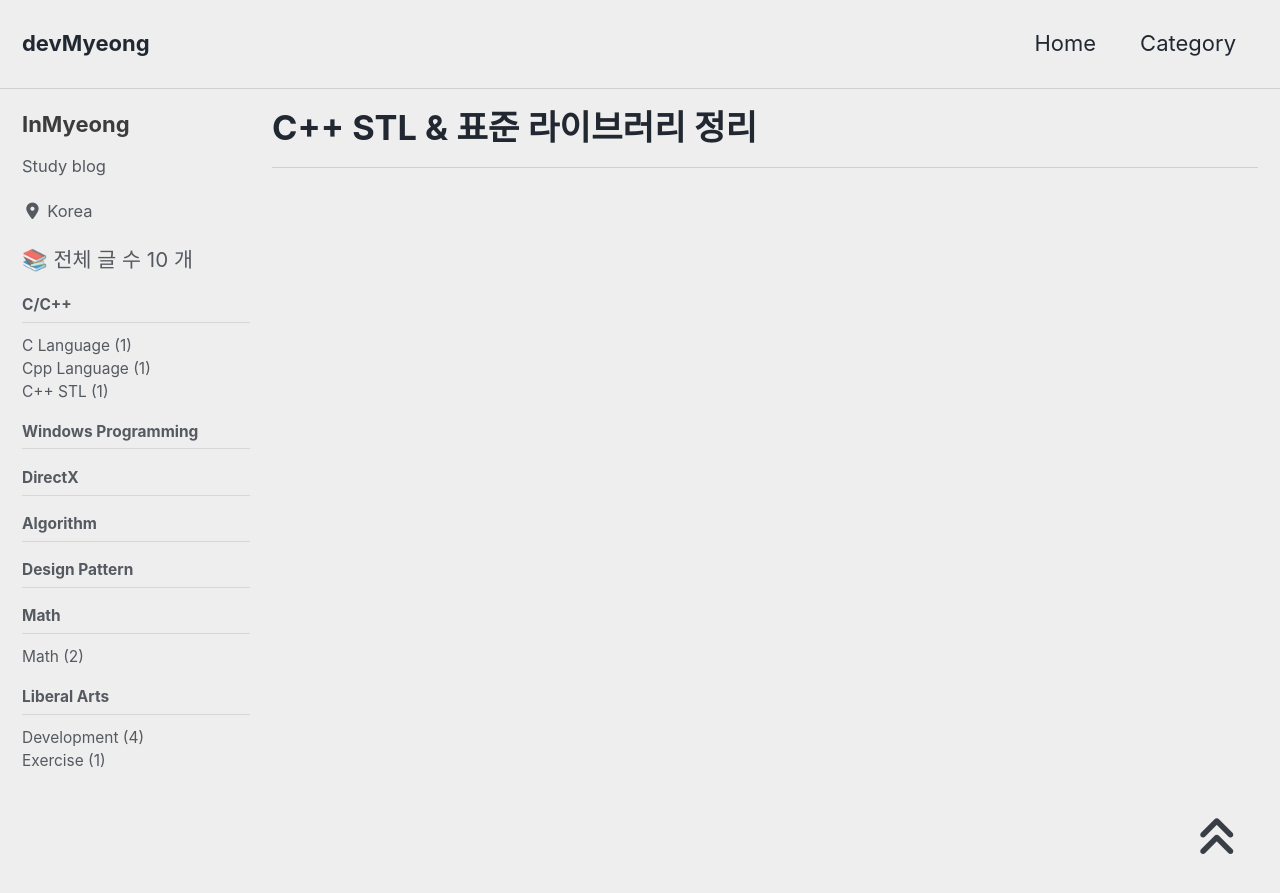
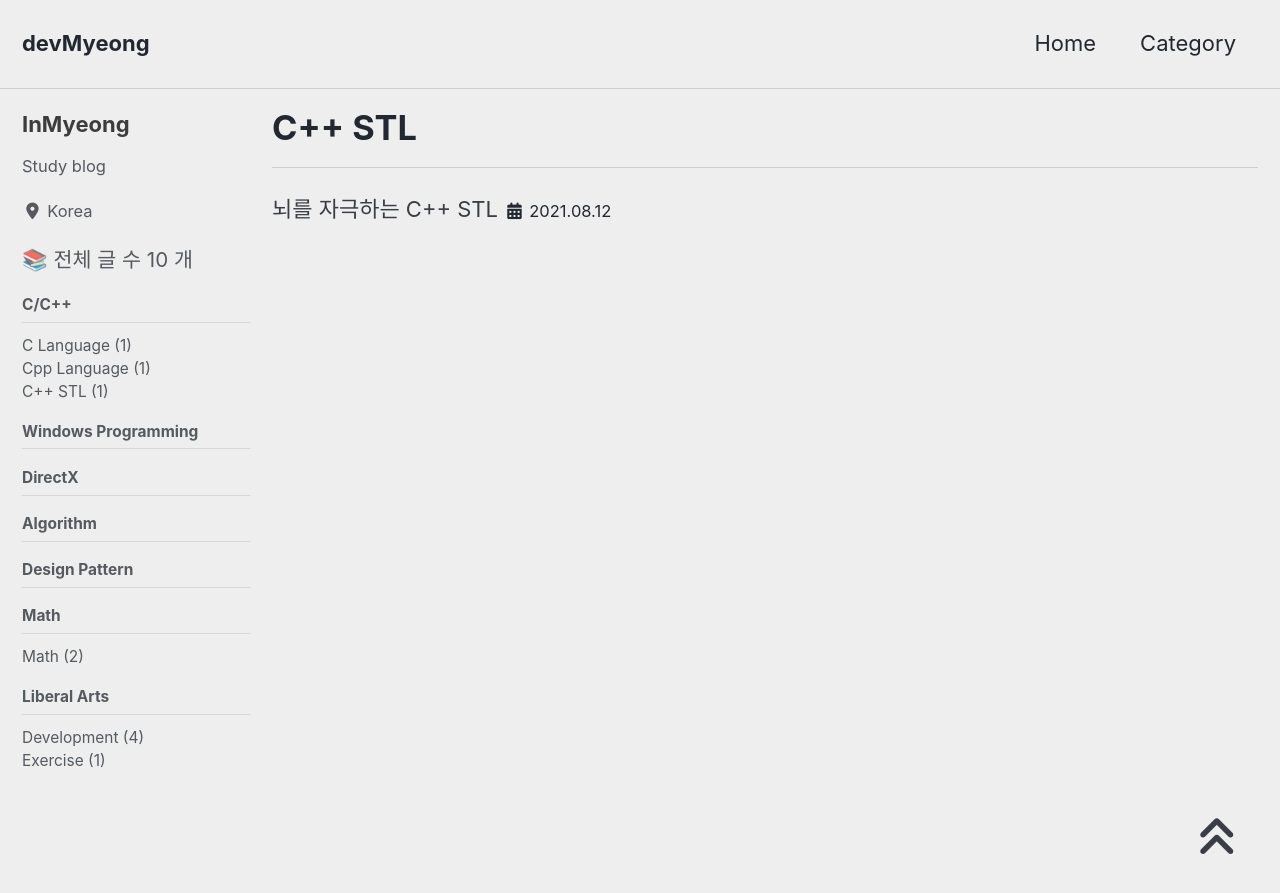
Before and after one commit to devMyeong/devMyeong.github.io, a Jekyll site: the page built from _pages/categories/category-cpp-stl.md, in a window 1280 px wide and 900 px high. Shown: the top 893 px of the window. Built offline with Jekyll 4.4.1, drawn with Linux system fonts in a browser that asks for light colours; cached includes are drawn as plain includes; nearby versions of some CDN libraries; some web fonts are replaced.

Commit message:
update stl cate

```diff
--- a/_pages/categories/category-stl.md
+++ b/_pages/categories/category-cpp-stl.md
@@ -1,7 +1,7 @@
 ---
-title: "C++ STL & 표준 라이브러리 정리"
+title: "C++ STL"
 layout: archive
-permalink: categories/stl
+permalink: categories/cpp-stl
 author_profile: true
 sidebar_main: true
 ---
@@ -10,5 +10,5 @@ sidebar_main: true
 
 ***
 
-{% assign posts = site.categories.STL %}
+{% assign posts = site.categories['C++ STL'] %}
 {% for post in posts %} {% include archive-single2.html type=page.entries_layout %} {% endfor %}
```
